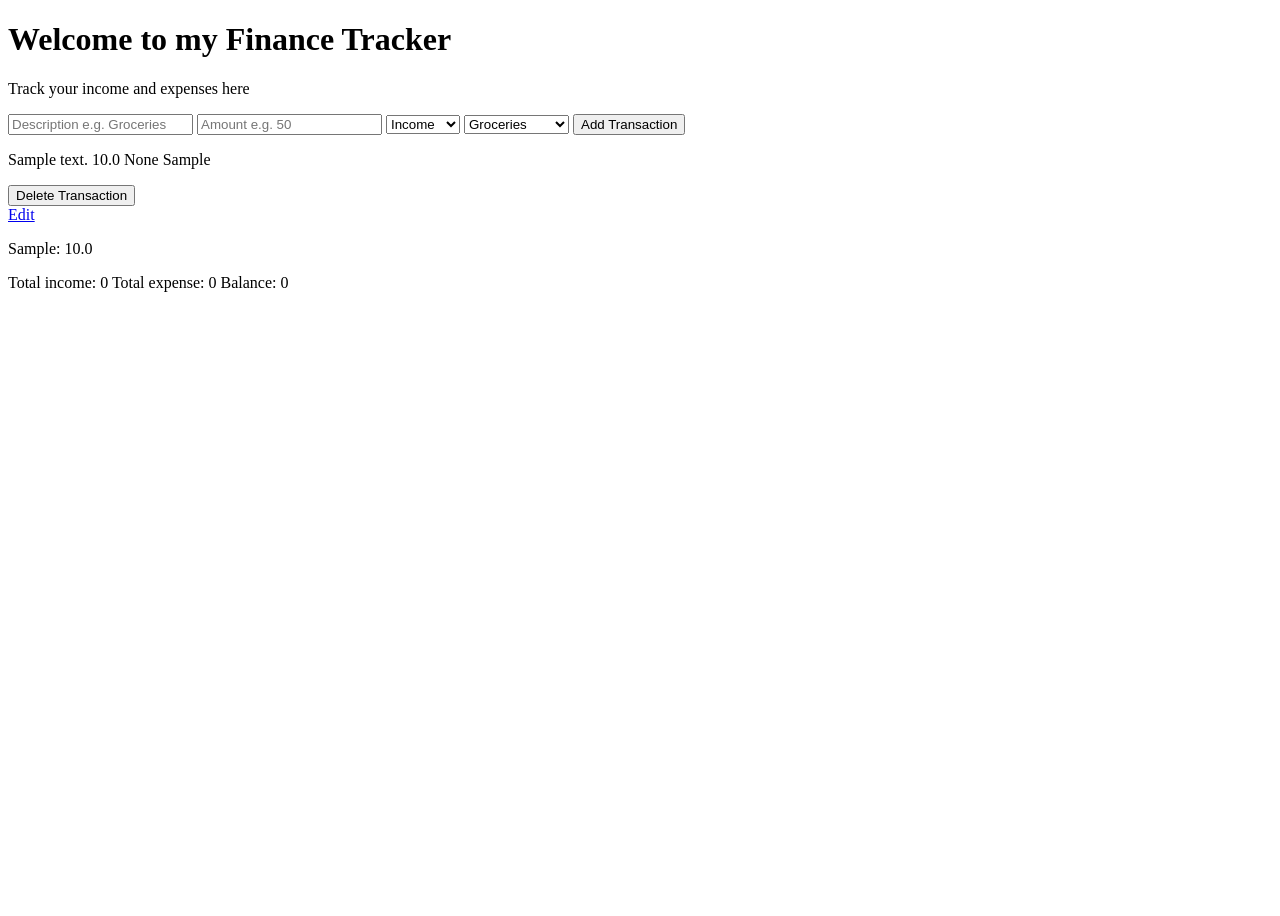
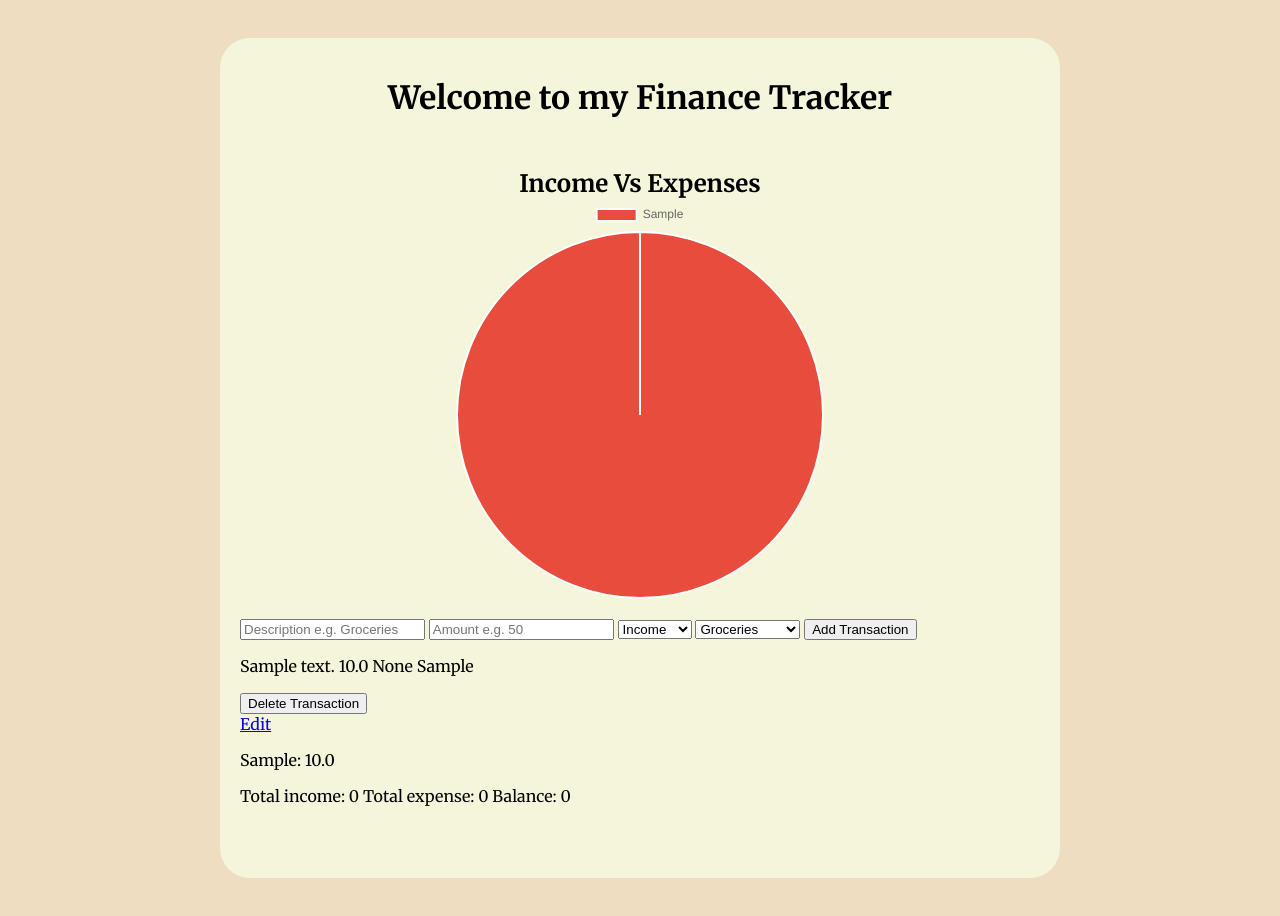
Before and after one commit to Alamb-beyonder/Finance-Tracker-App, a Flask app: page / in a window 1280 px wide. Before the commit the page ends 292 px from the top, so only its background shows below. Run offline with Flask 3, Linux system fonts and the light colour scheme; tables that the repository leaves empty hold one stand-in row (values such as "Sample post").

Commit message:
Added pie chart, basic margins, font to css

```diff
--- a/static/style.css
+++ b/static/style.css
@@ -0,0 +1,31 @@
+html {
+    background-color: rgb(239, 221, 193);
+    margin-top: 30px;
+    margin-bottom: 30px;
+    font-family: "Merriweather", serif;
+}
+
+.body_container {
+    padding: 20px;
+    border-radius: 30px;
+    max-width: 800px;
+    margin: 0px auto;
+    background-color:beige;
+    min-height: 100vh
+}
+
+h1, h2 {
+    text-align: center;
+    margin-top: 20px;
+    margin-bottom: 0;
+}
+
+
+
+.chart-container {
+    width: 400px;
+    height: 400px;
+    margin: 0 auto;
+    margin-top: 50px;
+    margin-bottom: 50px;
+}
--- a/templates/edit.html
+++ b/templates/edit.html
@@ -1,9 +1,14 @@
 <!DOCTYPE html>
 <html>
     <head>
+        <link rel="preconnect" href="https://fonts.googleapis.com">
+        <link rel="preconnect" href="https://fonts.gstatic.com" crossorigin>
+        <link href="https://fonts.googleapis.com/css2?family=Merriweather:ital,opsz,wght@0,18..144,300..900;1,18..144,300..900&display=swap" rel="stylesheet">
+        <link rel="stylesheet" href="{{url_for('static', filename='style.css')}}">
         <title>Edit Transaction</title>
     </head>
     <body>
+        <div class = "body_container">
             <form action="/edit/{{transaction.id}}" method="POST">
                 <input type="text" name = "description" value="{{transaction.description}}">
                 <input type="number" name = "amount" value="{{transaction.amount}}">
@@ -23,5 +28,6 @@
 
                 <button type="submit">Save Changes</button>
             </form>
+        </div>
     </body>
 </html>
--- a/templates/index.html
+++ b/templates/index.html
@@ -1,12 +1,21 @@
 <!DOCTYPE html>
 <html>
     <head>
+        <link rel="preconnect" href="https://fonts.googleapis.com">
+        <link rel="preconnect" href="https://fonts.gstatic.com" crossorigin>
+        <link href="https://fonts.googleapis.com/css2?family=Merriweather:ital,opsz,wght@0,18..144,300..900;1,18..144,300..900&display=swap" rel="stylesheet">
         <link rel="stylesheet" href="{{url_for('static', filename='style.css')}}">
+        <script src="https://cdn.jsdelivr.net/npm/chart.js"></script>
         <title>Finance Tracker</title>
     </head>
     <body>
+        <div class = "body_container">
             <h1>Welcome to my Finance Tracker</h1>
-        <p>Track your income and expenses here</p>
+
+            <div class="chart-container">
+                <h2>Income Vs Expenses</h2>
+                <canvas id="categoryChart"></canvas>
+            </div>
             <form action="/add" method ="POST">
                 <input type="text" name = "description" placeholder="Description e.g. Groceries">
                 <input type="number" name = "amount" placeholder="Amount e.g. 50">
@@ -46,5 +55,37 @@
             Total expense: {{total_expense}}
             Balance: {{total}}
             </p>
+        </div>
+        <script>
+            let categories = {{category_totals.keys() | list | tojson}};
+            let amounts = {{category_totals.values() | list | tojson}};
+
+            let ctx = document.getElementById("categoryChart").getContext("2d");
+            new Chart(ctx, {
+                type: "pie",
+                data: {
+                    labels: categories,
+                    datasets: [{
+                        data: amounts,
+                        backgroundColor: [
+                            "#e74c3c",
+                            "#3498db",
+                            "#2ecc71",
+                            "#f39c12",
+                            "#9b59b6",
+                            "#1abc9c"
+                        ]
+                    }]
+                },
+               options: {
+                    maintainAspectRatio: false,
+                    plugins: {
+                        legend: {
+                            position: "top"
+                        }
+                    }
+                }
+            })
+        </script>
     </body>
 </html>
```
Lines whose indentation alone changed are shown as unchanged.
